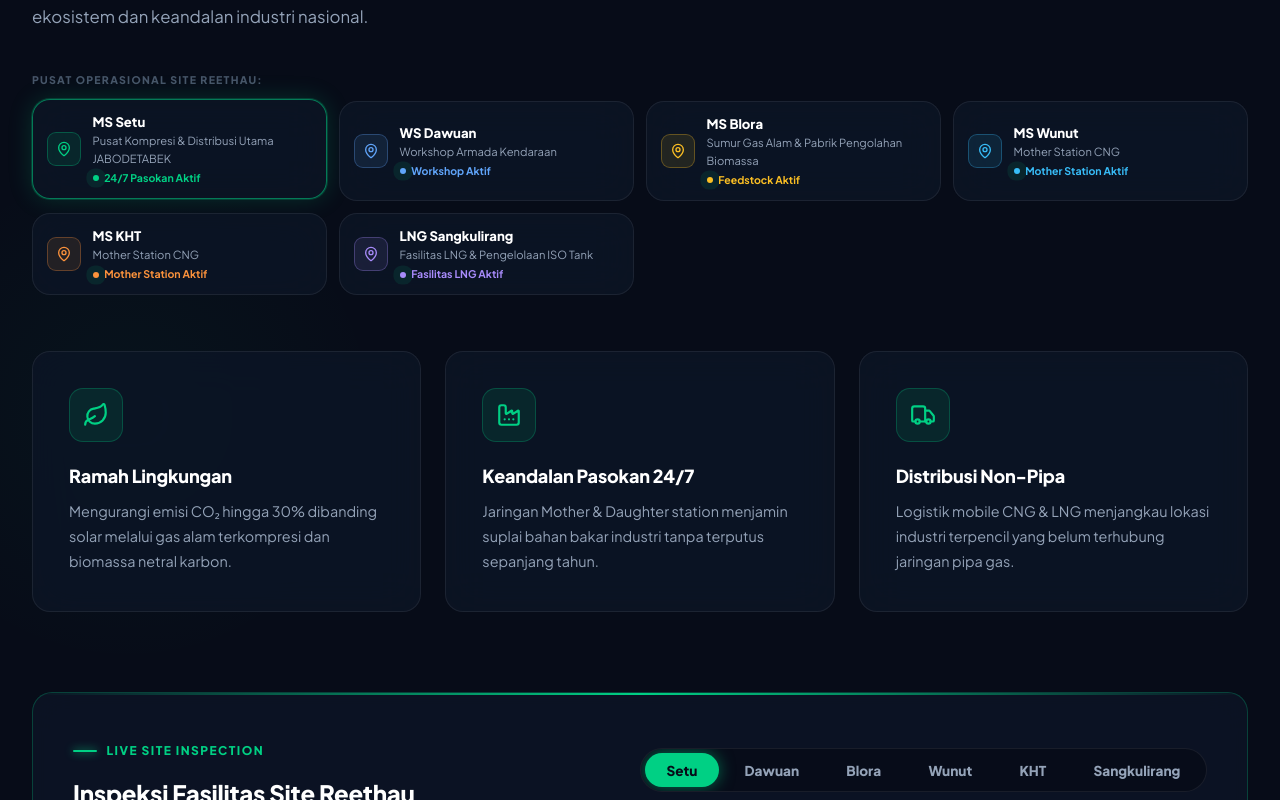
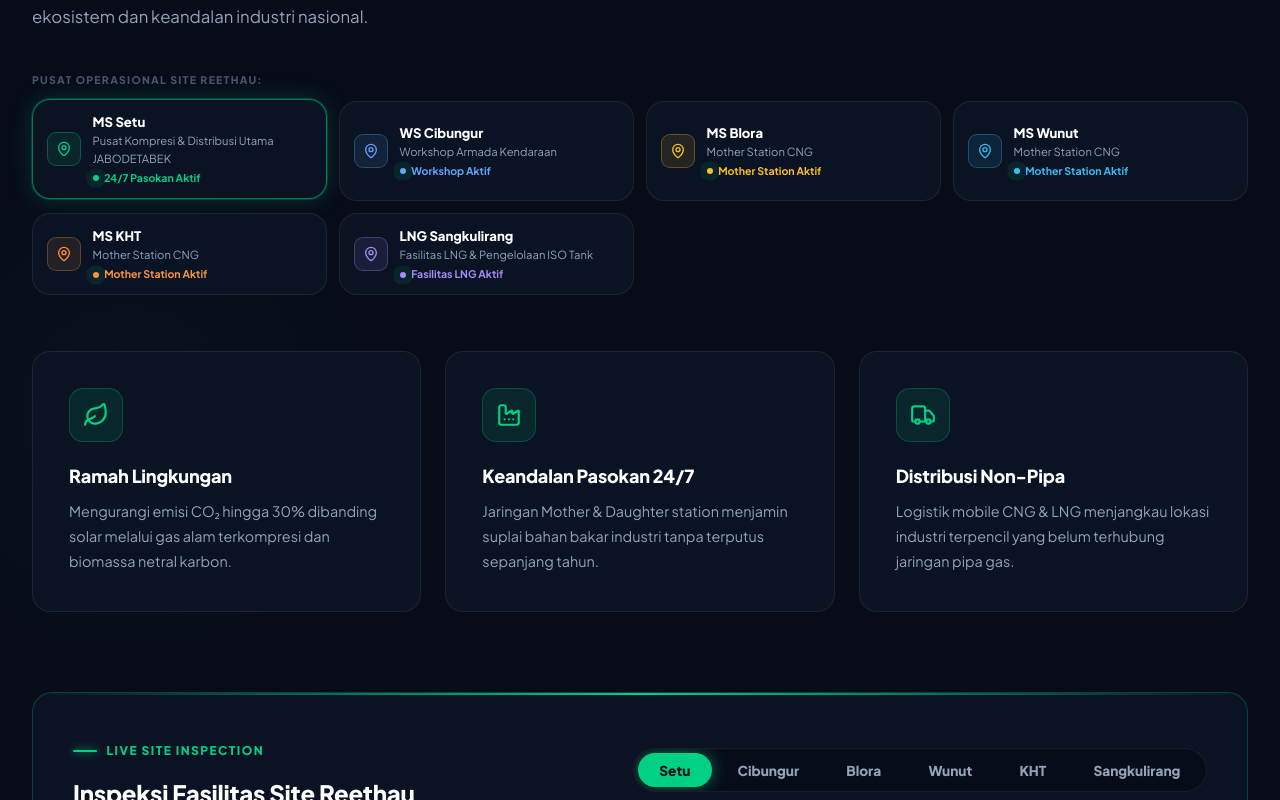
Before and after one commit to julinotmonth/aset, a React (Vite) app: page / in a window 1280 px wide. Shown: the part 1100-1900 px from the top of the page. Built offline with nearby package versions, Linux system fonts and the light colour scheme; no server answers.

Commit message:
Fix: samakan nama file minStock.js

```diff
--- a/src/data/publicSites.ts
+++ b/src/data/publicSites.ts
@@ -2,7 +2,7 @@
 //
 // Sumber kebenaran: site yang sama dengan halaman Laporan Mingguan
 // (server/src/migrate.js + server/src/weeklyReport.js):
-//   setu, indramayu (label tampilan "WS Dawuan"), blora, wunut, kht,
+//   setu, indramayu (label tampilan "WS Cibungur"), blora, wunut, kht,
 //   sangkulirang. MS Bekasi dan MS Setu adalah satu lokasi yang sama
 //   (Setu, Bekasi), jadi di halaman publik hanya ditampilkan sebagai MS Setu.
 // Halaman publik tidak login, jadi tidak bisa memanggil GET /api/sites —
@@ -56,27 +56,27 @@ export const PUBLIC_SITES: PublicSite[] = [
     footerDetail: 'Setu, Bekasi, Jawa Barat. Pusat Kompresi Utama CNG, Fleet Room & Stasiun Kompresi.',
   },
   {
-    key: 'indramayu', label: 'WS Dawuan', short: 'Dawuan', color: '#60A5FA',
-    title: 'Workshop Armada Dawuan',
+    key: 'indramayu', label: 'WS Cibungur', short: 'Cibungur', color: '#60A5FA',
+    title: 'Workshop Armada Cibungur',
     role: 'Workshop Armada Kendaraan',
     desc: 'Workshop perawatan dan perbaikan armada kendaraan Reethau, termasuk pencatatan penggunaan part dan oli untuk menjaga keandalan armada.',
     image: '/assets/images/distribution-truck.webp',
     features: ['Perawatan & Perbaikan Armada', 'Pencatatan Part Maintenance & Oli', ...FEATURES_UMUM.slice(1)],
     status: { IDN: 'Workshop Aktif', ENG: 'Workshop Active' }, statusLabel: 'ACTIVE',
-    footerName: 'WS Dawuan (Workshop Armada)',
+    footerName: 'WS Cibungur (Workshop Armada)',
     footerDetail: 'Workshop perawatan & perbaikan armada kendaraan.',
   },
   {
     key: 'blora', label: 'MS Blora', short: 'Blora', color: '#FBBF24',
-    title: 'Wellhead & Biomass Facility Blora',
-    role: 'Sumur Gas Alam & Pabrik Pengolahan Biomassa',
-    desc: 'Pusat ekstrasi sumur gas alam dan pengolahan limbah kayu menjadi woodchip dan biomassa terbarukan berkadar air rendah (<20%) dengan standar netral karbon.',
-    capacity: '500 Tons Biomass/Mo + Gas', activeSpareParts: 85,
-    image: '/assets/images/biomass.webp',
-    features: ['Woodchip Drying & Sizing Line', 'Raw Gas Pre-treatment', 'Biomass Quality Control Lab'],
-    status: { IDN: 'Feedstock Aktif', ENG: 'Feedstock Active' }, statusLabel: 'PRODUCTION',
-    footerName: 'MS Blora (Wellhead & Biomass)',
-    footerDetail: 'Fasilitas Ekstraksi Gas Sumur & Woodchip Processing.',
+    title: 'Mother Station Blora',
+    role: 'Mother Station CNG',
+    desc: 'Mother Station CNG Blora sebagai bagian dari jaringan pasokan CNG Reethau.',
+    activeSpareParts: 85,
+    image: '/assets/images/cng-cylinder.webp',
+    features: FEATURES_UMUM,
+    status: { IDN: 'Mother Station Aktif', ENG: 'Mother Station Active' }, statusLabel: 'OPERATIONAL',
+    footerName: 'MS Blora (Mother Station)',
+    footerDetail: 'Mother Station CNG Blora.',
   },
   {
     key: 'wunut', label: 'MS Wunut', short: 'Wunut', color: '#38BDF8',
```
Also changed, not shown: 1 other file (tests, documents, lock files or other folders).
